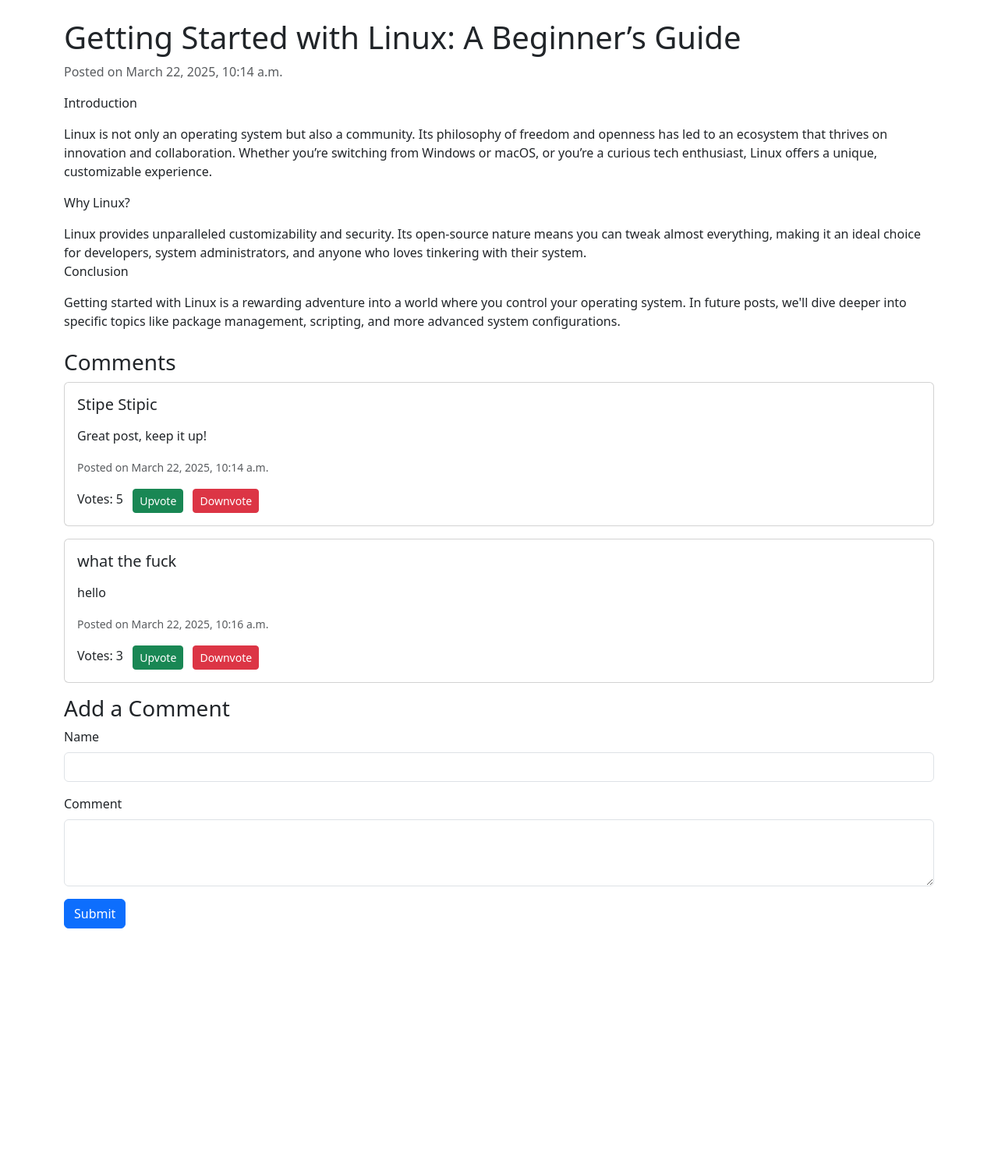
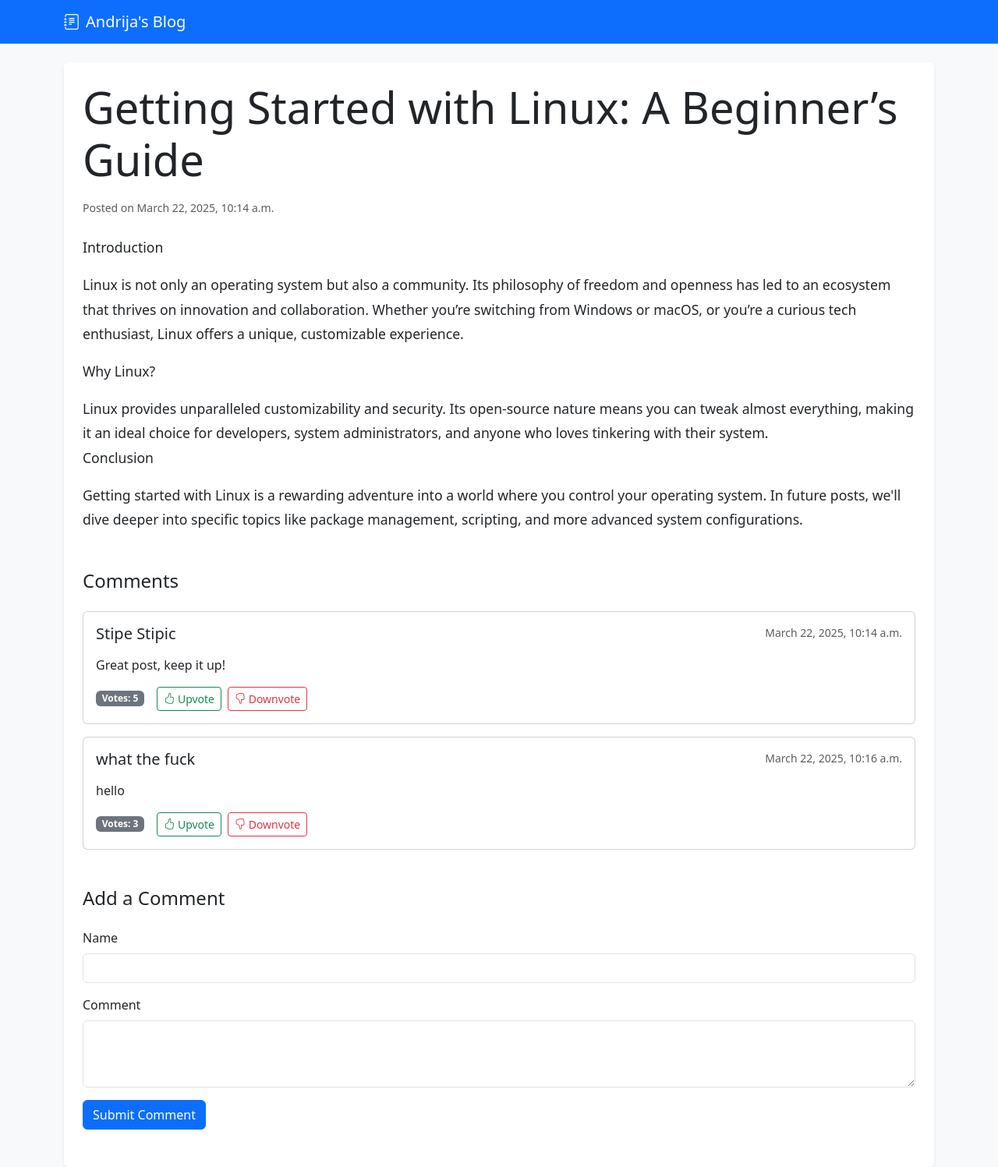
Before and after one commit to AndrijaSkontra/zavrsni-rad, a Django app: a page that uses project/blogs/templates/blogs/base.html in a window 1280 px wide. Shown: the whole page at 78% size. Before the commit the page ends 1191 px from the top, so only its background shows below. Run offline with Django 4.2, Linux system fonts and the light colour scheme; data comes from the database, SQL or seed files in the repository; both versions use the stored data as it was after the commit.

Commit message:
ui improved

```diff
--- a/project/blogs/templates/blogs/base.html
+++ b/project/blogs/templates/blogs/base.html
@@ -3,6 +3,7 @@
 <html lang="en">
   <head>
     <meta charset="UTF-8" />
+    <meta name="viewport" content="width=device-width, initial-scale=1">
     <title>My Blog</title>
     <!--this adds htmx-->
     <script
@@ -18,9 +19,35 @@
       integrity="sha384-QWTKZyjpPEjISv5WaRU9OFeRpok6YctnYmDr5pNlyT2bRjXh0JMhjY6hW+ALEwIH"
       crossorigin="anonymous"
     />
+    <!--this adds bootstrap icons-->
+    <link
+      rel="stylesheet"
+      href="https://cdn.jsdelivr.net/npm/bootstrap-icons@1.11.3/font/bootstrap-icons.min.css"
+    />
+    <style>
+      .hover-shadow:hover {
+        box-shadow: 0 .5rem 1rem rgba(0,0,0,.15);
+        transition: box-shadow .3s ease-in-out;
+      }
+      .blog-content {
+        font-size: 1.1rem;
+        line-height: 1.8;
+      }
+    </style>
   </head>
-  <body>
-    <div class="container mt-4">{% block content %}{% endblock %}</div>
+  <body class="bg-light">
+    <nav class="navbar navbar-expand-lg navbar-dark bg-primary mb-4">
+      <div class="container">
+        <a class="navbar-brand" href="{% url 'blogs:blog_list' %}">
+          <i class="bi bi-journal-text me-2"></i>Andrija's Blog
+        </a>
+      </div>
+    </nav>
+    <div class="container">
+      <div class="bg-white p-4 rounded shadow-sm">
+        {% block content %}{% endblock %}
+      </div>
+    </div>
     <!--this adds bootstrap javascript-->
     <script
       src="https://cdn.jsdelivr.net/npm/bootstrap@5.3.3/dist/js/bootstrap.bundle.min.js"
--- a/project/blogs/templates/blogs/blog_detail.html
+++ b/project/blogs/templates/blogs/blog_detail.html
@@ -2,24 +2,28 @@
 {% extends "blogs/base.html" %}
 
 {% block content %}
-  <h1>{{ blog.title }}</h1>
-  <p class="text-muted">
-    Posted on {{ blog.created_at|date:"F j, Y, g:i a" }}
+  <article class="blog-post">
+    <h1 class="display-4 mb-3">{{ blog.title }}</h1>
+    <p class="text-muted mb-4">
+      <small>Posted on {{ blog.created_at|date:"F j, Y, g:i a" }}</small>
     </p>
-  <div class="mb-4">
+    <div class="blog-content mb-5">
       {{ blog.content|linebreaks }}
     </div>
+  </article>
 
-  <h3>Comments</h3>
+  <section class="comments-section">
+    <h3 class="h4 mb-4">Comments</h3>
     <div id="comments">
       {% for comment in blog.comments.all %}
         {% include "blogs/partial_comment.html" with comment=comment %}
       {% empty %}
-      <p>No comments yet. Be the first to comment!</p>
+        <div class="alert alert-light">No comments yet. Be the first to comment!</div>
       {% endfor %}
     </div>
 
-  <h3>Add a Comment</h3>
+    <div class="add-comment mt-5">
+      <h3 class="h4 mb-4">Add a Comment</h3>
       <form
         hx-post="{% url 'blogs:add_comment' blog.slug %}"
         hx-target="#comments"
@@ -48,6 +52,8 @@
             required
           ></textarea>
         </div>
-    <button type="submit" class="btn btn-primary">Submit</button>
+        <button type="submit" class="btn btn-primary">Submit Comment</button>
       </form>
+    </div>
+  </section>
 {% endblock %}
--- a/project/blogs/templates/blogs/partial_comment.html
+++ b/project/blogs/templates/blogs/partial_comment.html
@@ -1,14 +1,12 @@
 <!--This file is generated with OpenAI o3-mini-high model-->
 <div id="comment-{{ comment.id }}" class="card mb-3">
   <div class="card-body">
-    <h5 class="card-title">{{ comment.guest_name }}</h5>
-    <p class="card-text">{{ comment.content|linebreaks }}</p>
-    <p class="card-text">
-      <small class="text-muted">
-        Posted on {{ comment.created_at|date:"F j, Y, g:i a" }}
-      </small>
-    </p>
-    <div id="comment-vote-{{ comment.id }}">
+    <div class="d-flex justify-content-between align-items-start mb-2">
+      <h5 class="card-title mb-0">{{ comment.guest_name }}</h5>
+      <small class="text-muted">{{ comment.created_at|date:"F j, Y, g:i a" }}</small>
+    </div>
+    <p class="card-text mb-3">{{ comment.content|linebreaks }}</p>
+    <div id="comment-vote-{{ comment.id }}" class="mt-2">
       {% include "blogs/partial_comment_vote.html" with comment=comment %}
     </div>
   </div>
--- a/project/blogs/templates/blogs/partial_comment_vote.html
+++ b/project/blogs/templates/blogs/partial_comment_vote.html
@@ -1,15 +1,15 @@
 <!--This file is generated with OpenAI o3-mini-high model-->
-<div id="comment-vote-{{ comment.id }}">
-  <span class="me-2">Votes: {{ comment.vote_total }}</span>
+<div id="comment-vote-{{ comment.id }}" class="d-flex align-items-center">
+  <span class="badge bg-secondary me-3">Votes: {{ comment.vote_total }}</span>
   <button
     hx-post="{% url 'blogs:vote_comment' comment.id %}"
     hx-vals='{"vote": "1"}'
     hx-target="#comment-vote-{{ comment.id }}"
     hx-headers='{"X-CSRFToken": "{{ csrf_token }}"}'
     hx-swap="outerHTML"
-    class="btn btn-sm btn-success me-2"
+    class="btn btn-sm btn-outline-success me-2"
   >
-    Upvote
+    <i class="bi bi-hand-thumbs-up"></i> Upvote
   </button>
   <button
     hx-post="{% url 'blogs:vote_comment' comment.id %}"
@@ -17,8 +17,8 @@
     hx-target="#comment-vote-{{ comment.id }}"
     hx-headers='{"X-CSRFToken": "{{ csrf_token }}"}'
     hx-swap="outerHTML"
-    class="btn btn-sm btn-danger"
+    class="btn btn-sm btn-outline-danger"
   >
-    Downvote
+    <i class="bi bi-hand-thumbs-down"></i> Downvote
   </button>
 </div>
```
Also changed, not shown: project/blogs/templates/blogs/blog_list.html (+17 -10 lines), project/db.sqlite3. Lines whose indentation alone changed are shown as unchanged.
